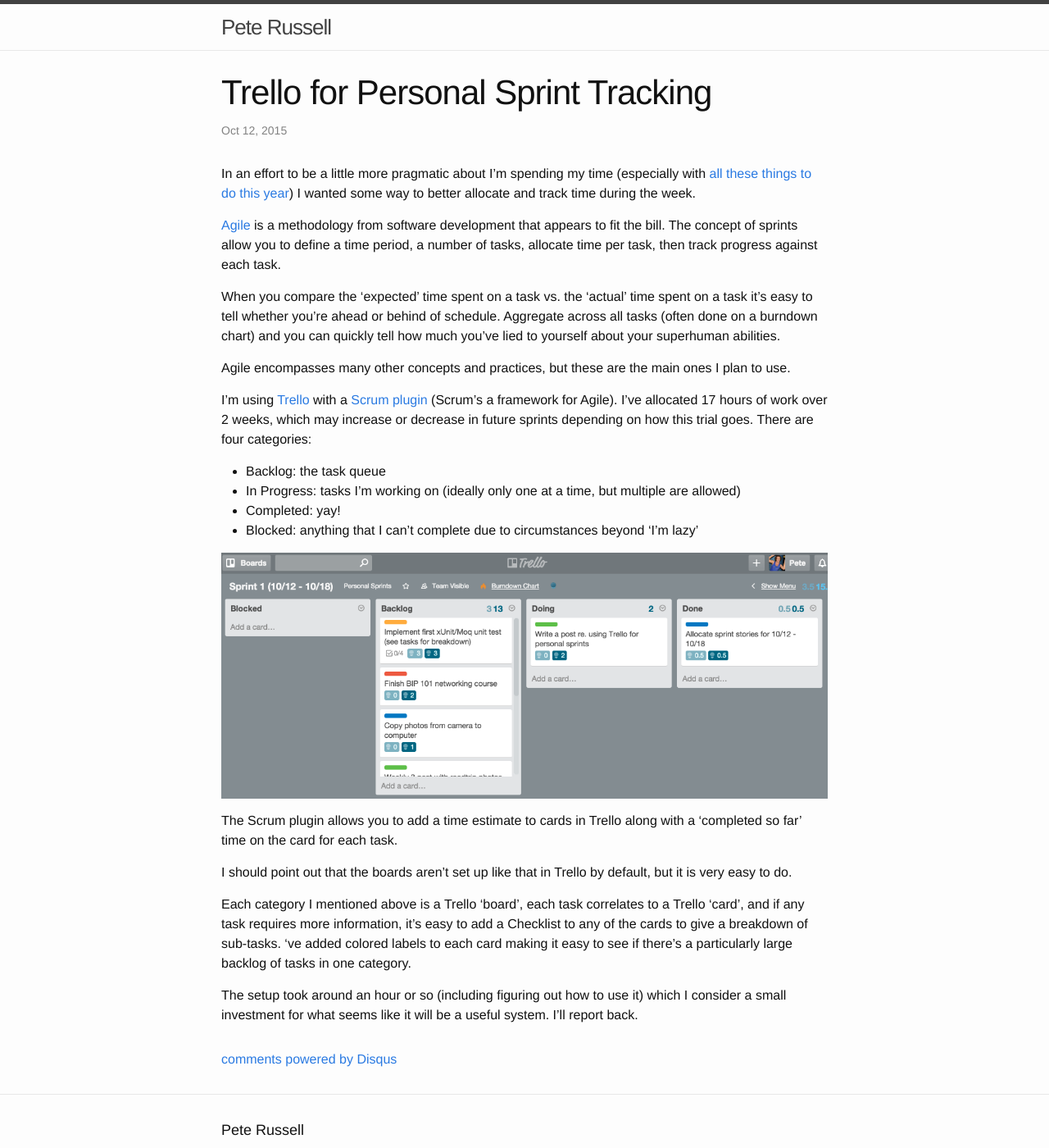
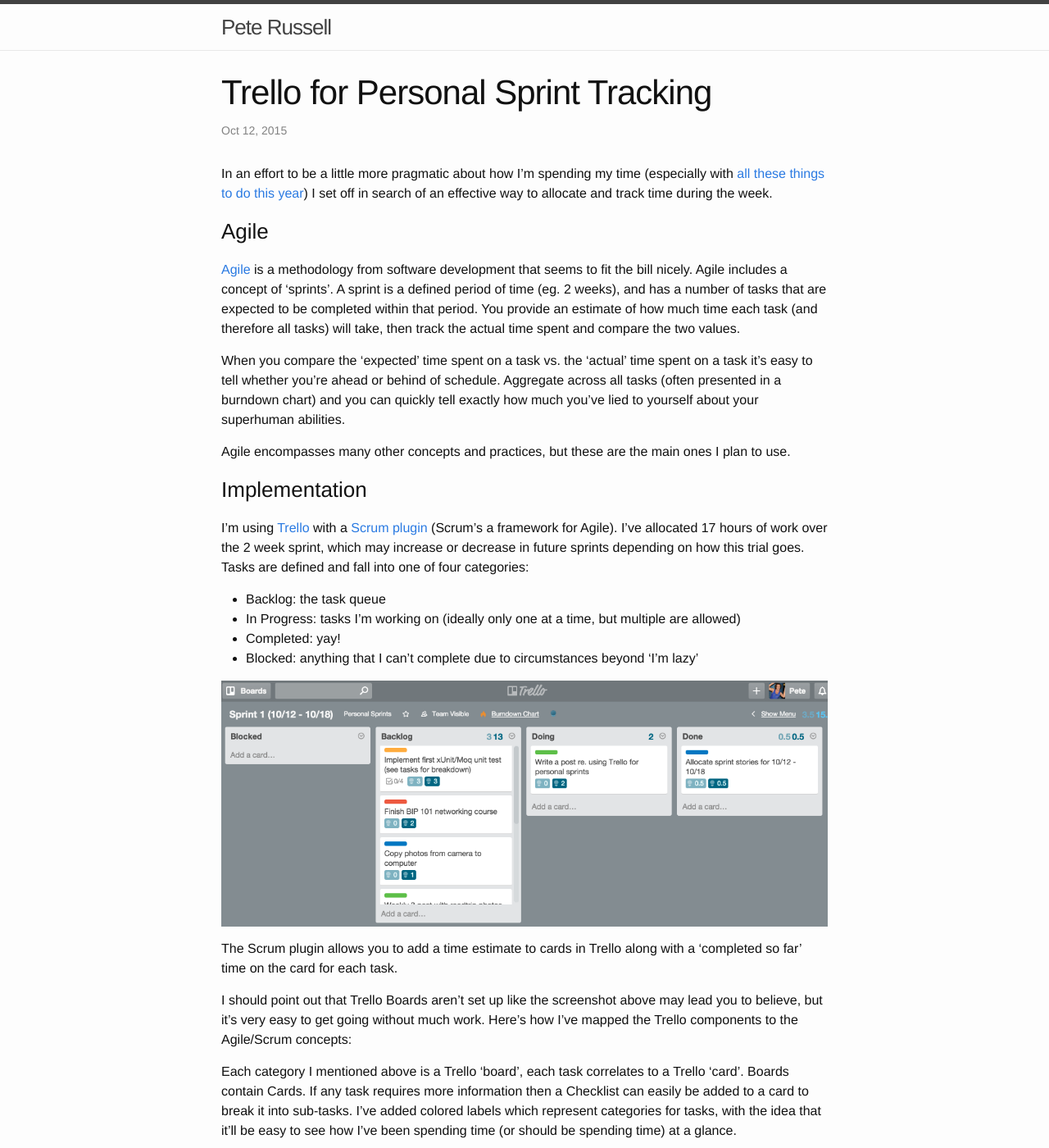
Before and after one commit to peterussell/peterussell.github.io_old, a Jekyll site: the page built from _posts/2015-10-12-trello-for-personal-sprint-tracking.md, in a window 1280 px wide and 1400 px high. Shown: the whole window at 82% size. Built offline with Jekyll 4.4.1, drawn with Linux system fonts in a browser that asks for light colours; comment, search, counter and statistics services are not loaded; some of the changed text lies outside the part shown.

Commit message:
Revisions for Trello time tracking post

```diff
--- a/_posts/2015-10-12-trello-for-personal-sprint-tracking.md
+++ b/_posts/2015-10-12-trello-for-personal-sprint-tracking.md
@@ -5,24 +5,29 @@ date:   2015-10-12 19:41:00
 categories: productivity
 ---
 
-In an effort to be a little more pragmatic about I'm spending my time (especially
-with [all these things to do this year][life-before-30]) I wanted some way to better
-allocate and track time during the week.
+In an effort to be a little more pragmatic about how I'm spending my time (especially
+with [all these things to do this year][life-before-30]) I set off in search of an
+effective way to allocate and track time during the week.
 
-[Agile][agile] is a methodology from software development that appears to fit the bill. The
-concept of sprints allow you to define a time period, a number of tasks,
-allocate time per task, then track progress against each task.
+### Agile
+
+[Agile][agile] is a methodology from software development that seems to fit the bill nicely.
+Agile includes a concept of 'sprints'. A sprint is a defined period of time (eg. 2 weeks), and
+has a number of tasks that are expected to be completed within that period. You provide an
+estimate of how much time each task (and therefore all tasks) will take, then track the actual
+time spent and compare the two values.
 
 When you compare the 'expected' time spent on a task vs. the 'actual' time spent on a task
 it's easy to tell whether you're ahead or behind of schedule. Aggregate across all
-tasks (often done on a burndown chart) and you can quickly tell how much
+tasks (often presented in a burndown chart) and you can quickly tell exactly how much
 you've lied to yourself about your superhuman abilities.
 
 Agile encompasses many other concepts and practices, but these are the main ones I plan to use.
 
+### Implementation
 I'm using [Trello][trello] with a [Scrum plugin][scrum-plugin] (Scrum's a framework for Agile).
-I've allocated 17 hours of work over 2 weeks, which may increase or decrease in future sprints
-depending on how this trial goes. There are four categories:
+I've allocated 17 hours of work over the 2 week sprint, which may increase or decrease in future sprints
+depending on how this trial goes. Tasks are defined and fall into one of four categories:
 
  - Backlog: the task queue
  - In Progress: tasks I'm working on (ideally only one at a time, but multiple are allowed)
@@ -34,16 +39,17 @@ depending on how this trial goes. There are four categories:
 The Scrum plugin allows you to add a time estimate to cards in Trello along with a 'completed so far'
 time on the card for each task.
 
-I should point out that the boards aren't set up like that in Trello by default, but it is very
-easy to do.
+I should point out that Trello Boards aren't set up like the screenshot above may lead you to believe, but
+it's very easy to get going without much work.  Here's how I've mapped the Trello components to
+the Agile/Scrum concepts:
 
-Each category I mentioned above is a Trello 'board', each task correlates to a Trello 'card',
-and if any task requires more information, it's easy to add a Checklist to any of the cards to give
-a breakdown of sub-tasks. 've added colored labels to each card making it easy to see if there's a particularly large
-backlog of tasks in one category.
+Each category I mentioned above is a Trello 'board', each task correlates to a Trello 'card'. Boards contain
+Cards. If any task requires more information then a Checklist can easily be added to a card to
+break it into sub-tasks. I've added colored labels which represent categories for tasks, with the
+idea that it'll be easy to see how I've been spending time (or should be spending time) at a glance.
 
 The setup took around an hour or so (including figuring out how to use it) which I consider
-a small investment for what seems like it will be a useful system. I'll report back.
+a small investment for what seems like will be a useful system. I'll report back.
 
 [life-before-30]: http://peterussell.me/programming/2015/08/25/life-before-30.html
 [agile]: http://agilemethodology.org/
```
Also changed, not shown: 1 other file.
